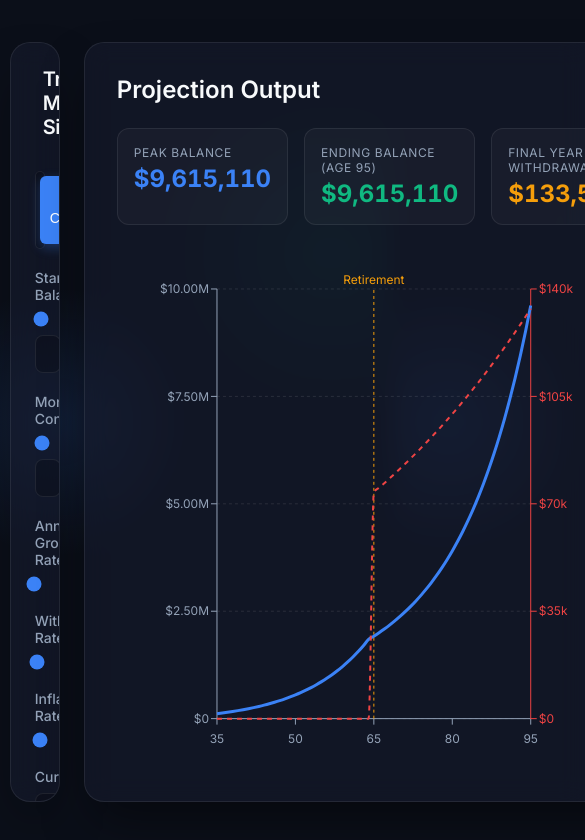
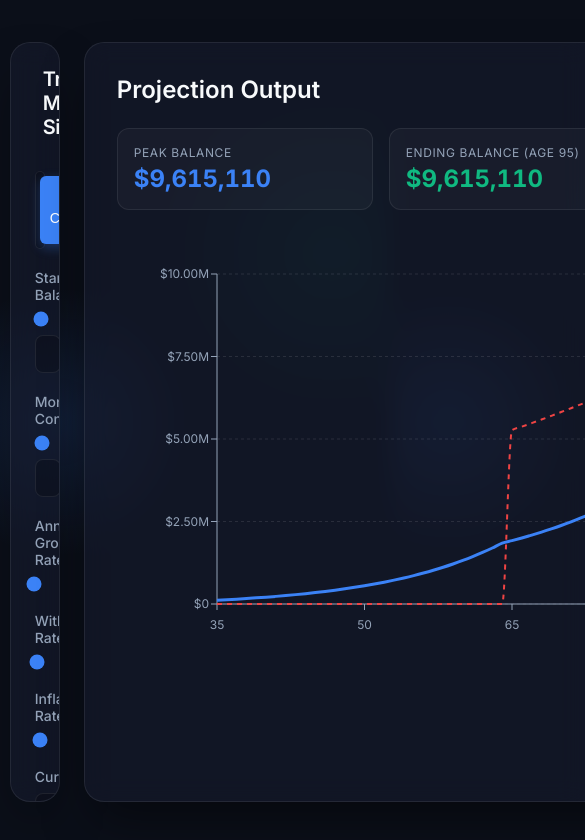
Before and after one commit to alefyi/trailora-math-simulator, a React (Vite) app: page / in a window 390 px wide. Shown: the top 840 px of the page, 585 px wide, since content can reach past the window. Built offline with nearby package versions, Linux system fonts and the light colour scheme.

Commit message:
Remove ResponsiveContainer to fix Recharts invariant crash

```diff
--- a/src/App.jsx
+++ b/src/App.jsx
@@ -174,9 +174,8 @@ function App() {
           </div>
         </div>
 
-        <div className="chart-container" style={{ minHeight: '400px', width: '100%', height: '400px' }}>
-          <ResponsiveContainer width="100%" height="100%">
-            <LineChart data={data} margin={{ top: 20, right: 30, left: 20, bottom: 20 }}>
+        <div className="chart-container" style={{ width: '100%', overflowX: 'auto' }}>
+            <LineChart width={800} height={400} data={data} margin={{ top: 20, right: 30, left: 20, bottom: 20 }}>
               <CartesianGrid strokeDasharray="3 3" stroke="rgba(255,255,255,0.1)" vertical={false} />
               <XAxis
                 dataKey="age"
@@ -203,7 +202,6 @@ function App() {
                 width={80}
               />
               <RechartsTooltip content={<CustomTooltip />} />
-              <ReferenceLine yAxisId="left" x={inputs.retirementAge} stroke="#f59e0b" strokeDasharray="3 3" label={{ position: 'top', value: 'Retirement', fill: '#f59e0b', fontSize: 12 }} />
 
               <Line
                 yAxisId="left"
@@ -225,7 +223,6 @@ function App() {
                 activeDot={{ r: 4, fill: '#ef4444', stroke: '#7f1d1d', strokeWidth: 2 }}
               />
             </LineChart>
-          </ResponsiveContainer>
         </div>
       </div>
     </div>
```
